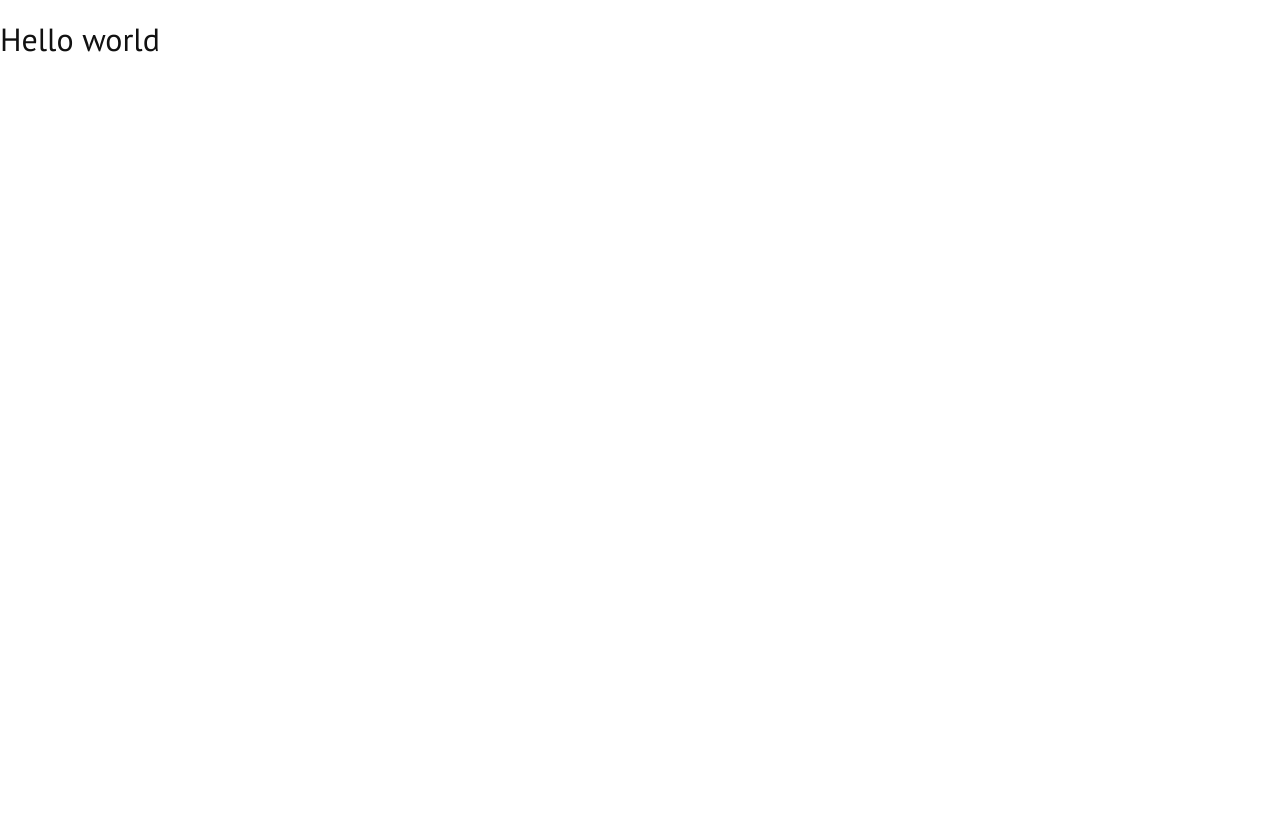
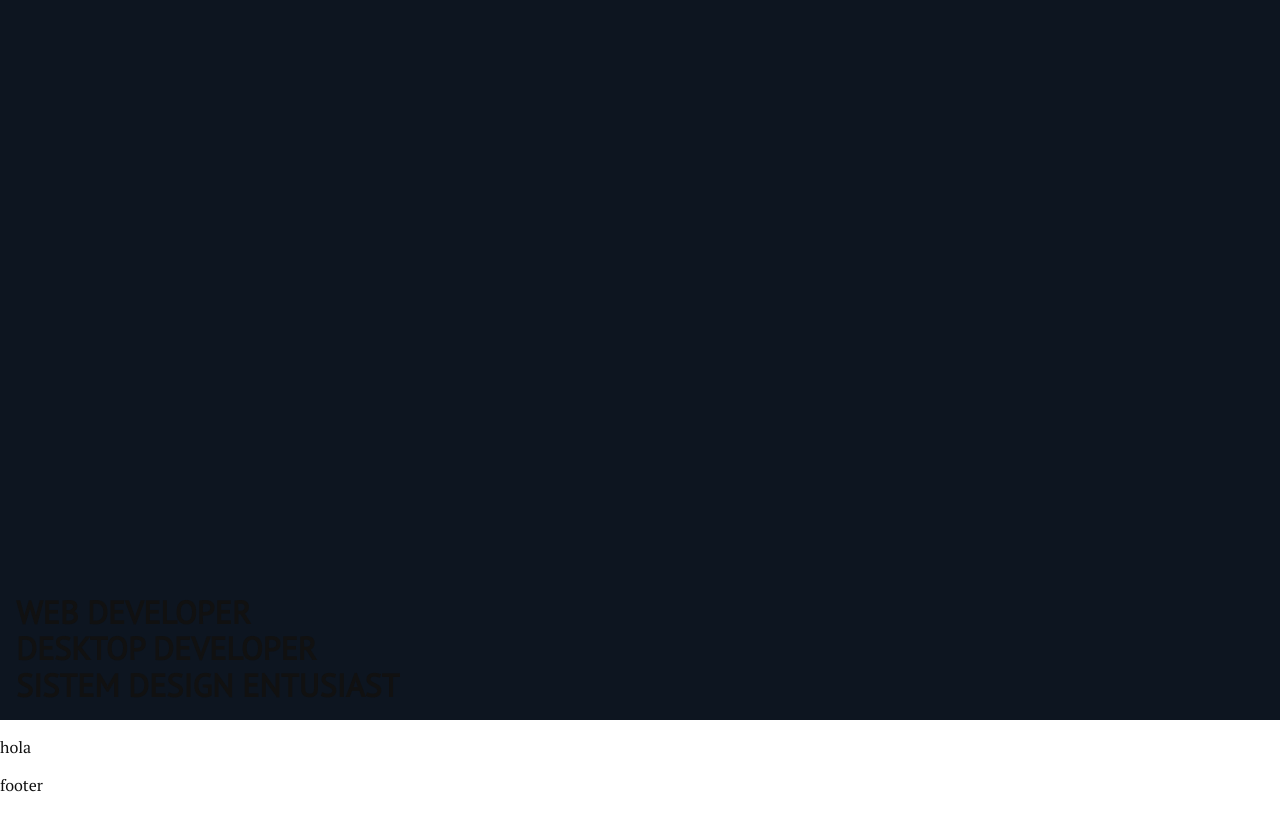
Before and after one commit to Kevin-Illu/blog, a Next.js app: page / in a window 1280 px wide. Built offline with nearby package versions, Linux system fonts and the light colour scheme.

Commit message:
add:layout compound component

```diff
--- a/content/posts/example.mdx
+++ b/content/posts/example.mdx
@@ -1,5 +1,6 @@
 ---
 title: "Golang tools for fun"
+description: "una breve introduccion al desarrollo de herramientas de terminal en golang"
 date: 10-18-2023
 ---
 
--- a/contentlayer.config.ts
+++ b/contentlayer.config.ts
@@ -9,6 +9,10 @@ const Post = defineDocumentType(() => ({
   filePathPattern: `posts/*.mdx`,
   fields: {
     title: {
+      type: "string",
+      required: true,
+    },
+    description: {
       type: "string",
       required: true,
     },
--- a/src/components/layout/layout-header.tsx
+++ b/src/components/layout/header.tsx
@@ -5,5 +5,5 @@ export interface LayoutHeaderProps {
 }
 
 export const LayoutHeader: FC<LayoutHeaderProps> = ({ children }) => {
-  return <header>{children}</header>;
+  return <header className="header__root">{children}</header>;
 };
--- a/src/components/layout/layout.tsx
+++ b/src/components/layout/layout.tsx
@@ -1,9 +1,17 @@
-import React, { FC, ReactNode } from "react";
+import React, { ReactNode } from "react";
+
+import { LayoutFooter } from "./footer";
+import { LayoutHeader } from "./header";
+import { LayoutContent } from "./content";
 
 interface LayoutProps {
   children: ReactNode;
 }
 
-export const Layout: FC<LayoutProps> = ({ children }) => {
+export const Layout = ({ children }: LayoutProps) => {
   return <div>{children}</div>;
 };
+
+Layout.Footer = LayoutFooter;
+Layout.Header = LayoutHeader;
+Layout.Content = LayoutContent;
--- a/src/pages/_app.tsx
+++ b/src/pages/_app.tsx
@@ -19,8 +19,7 @@ export default function App({ Component, pageProps }: AppProps) {
             font-weight: 400;
           }
 
-          html,
-          span:not([data-line]) {
+          html {
             font-family: ${open_sans.style.fontFamily};
             font-weight: 300;
           }
--- a/src/pages/index.tsx
+++ b/src/pages/index.tsx
@@ -10,8 +10,23 @@ export default function Home() {
         <meta name="viewport" content="width=device-width, initial-scale=1" />
         <link rel="icon" href="/favicon.ico" />
       </Head>
-      <Layout asContainer>
-        <h1>Hello world</h1>
+
+      <Layout>
+        <Layout.Header>
+          <div className="header__root__title">
+            <h1 className="header__root__title--root">
+              <span>WEB DEVELOPER</span>
+              <span>DESKTOP DEVELOPER</span>
+              <span>SISTEM DESIGN ENTUSIAST</span>
+            </h1>
+          </div>
+        </Layout.Header>
+        <Layout.Content>
+          <p>hola</p>
+        </Layout.Content>
+        <Layout.Footer>
+          <p>footer</p>
+        </Layout.Footer>
       </Layout>
     </div>
   );
--- a/src/styles/index.scss
+++ b/src/styles/index.scss
@@ -6,5 +6,9 @@
 @import './markdown/index.scss';
 @import './markdown/syntax-highlighting.scss';
 
+
+// general components
+@import './layout/header.scss';
+
 // content
 @import './post/index.scss'
--- /dev/null
+++ b/src/styles/layout/header.scss
@@ -0,0 +1,25 @@
+.header__root {
+    background-color: $blue-dark-1;
+    height: calc(100vh - 10vh);
+    display: flex;
+    flex-direction: column;
+    justify-content: end;
+
+    h1,
+    p {
+        margin: 0;
+        padding: 0;
+    }
+
+
+    &__title {
+        padding: 0 0 1rem 1rem;
+    }
+
+    &__title--root {
+        display: flex;
+        flex-direction: column;
+        color: $blue-dark-9;
+        font-weight: bold;
+    }
+}
--- a/src/styles/variables.scss
+++ b/src/styles/variables.scss
@@ -47,3 +47,33 @@ $text-medium: 16px;
 $text-normal: 18px;
 $text-large : 20px;
 $text-xlarge: 22px;
+
+// colors
+
+// light
+$blue-light-1: #fbfdff;
+$blue-light-2: #f4faff;
+$blue-light-3: #e6f4fe;
+$blue-light-4: #d5efff;
+$blue-light-5: #c2e5ff;
+$blue-light-6: #acd8fc;
+$blue-light-7: #8ec8f6;
+$blue-light-8: #5eb1ef;
+$blue-light-9: #0090ff;
+$blue-light-10: #0588f0;
+$blue-light-11: #0d74ce;
+$blue-light-12: #113264;
+
+// dark
+$blue-dark-1: #0d1520;
+$blue-dark-2: #111927;
+$blue-dark-3: #0d2847;
+$blue-dark-4: #003362;
+$blue-dark-5: #004074;
+$blue-dark-6: #104d87;
+$blue-dark-7: #205d9e;
+$blue-dark-8: #2870bd;
+$blue-dark-9: #0090ff;
+$blue-dark-10: #3b9eff;
+$blue-dark-11: #70b8ff;
+$blue-dark-12: #c2e6ff;
```
Also changed, not shown: src/components/layout/index.ts (+1 -19 lines), src/components/layout/content.tsx (renamed from src/components/layout/layout-content.tsx), src/components/layout/footer.tsx (renamed from src/components/layout/layout-footer.tsx).
